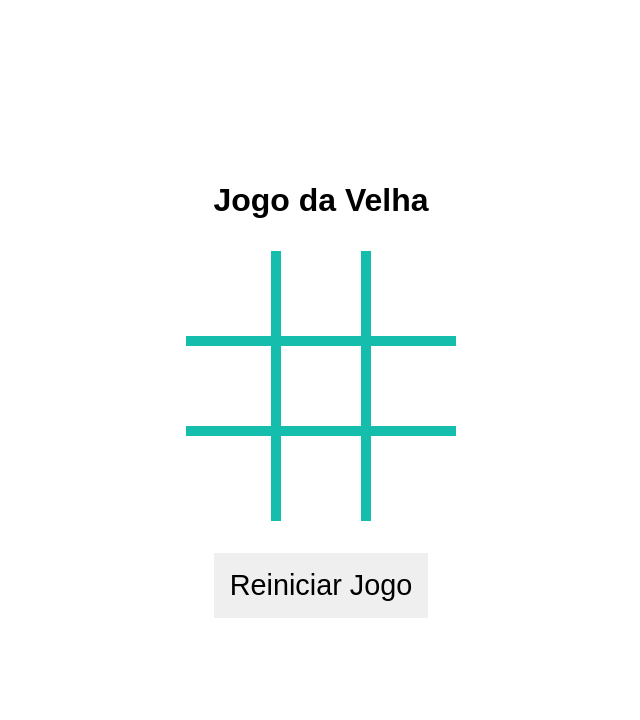
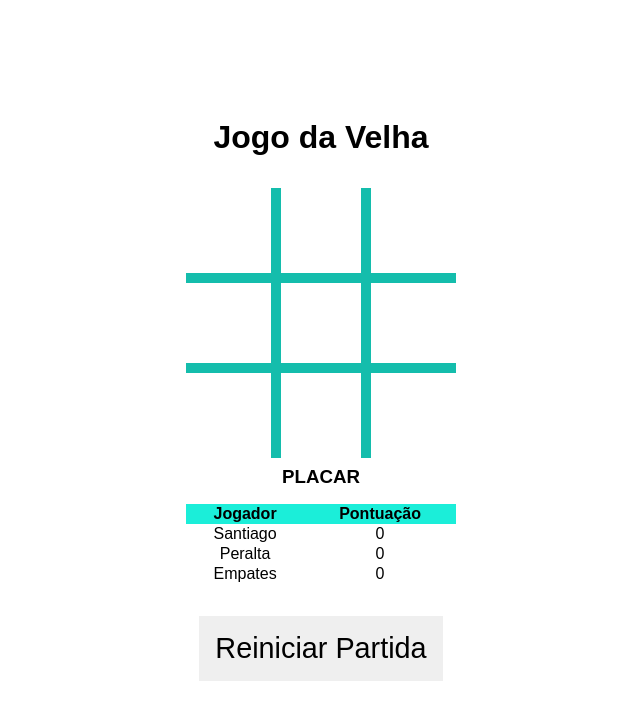
Before and after one commit to pliniohavila/jogo_da_velha, a PHP site: page / in a window 1280 px wide. Shown: the top 720 px of the page, without its empty margins (319-959 px from the left). Run offline with PHP 8.4, Linux system fonts and the light colour scheme.

Commit message:
Implement placar and model to players insert infos

```diff
--- a/assets/css/styles.css
+++ b/assets/css/styles.css
@@ -10,6 +10,10 @@
     align-content: center;
     justify-content: center;
     font-family: sans-serif;
+}
+
+button {
+    cursor: pointer;
 }
 
 .container {
@@ -33,12 +37,13 @@
     border-collapse: collapse;
 }
 
-tr:nth-child(2) {
+/* .tr-middle:nth-child(2) { */
+.tr-middle {
     border-top: 10px solid #14bdac;
     border-bottom: 10px solid #14bdac;
 }
 
-td {
+.td-game {
     height: 90px;
     width: 90px;
     cursor: pointer;
@@ -70,6 +75,31 @@
     transition: all 0.5s ease;
 }
 
+.placar {
+    margin-top: 0.5rem;
+}
+
+.placar-title {
+    text-align: center;
+    text-transform: uppercase;
+}
+
+.placar-table {
+    margin-top: 1rem;
+    width: 100%;
+    text-align: center;
+}
+
+.placar-table > thead {
+    columns: #fff;
+    background-color: #1beed9;
+}
+
+.placar-table + tr {
+    padding: 5px;
+    border: 1px solid #1beed9;;
+}
+
 .footer {
     text-align: center;
     padding: 0.8 rem;
--- a/assets/js/game.js
+++ b/assets/js/game.js
@@ -4,8 +4,34 @@
     [0, 0 , 0],
 ];
 
-const PLAYER_1   = 1;
-const PLAYER_2   = 2;
+const PLACAR = {
+    player1: 0,
+    player2: 0,
+    tie: 0
+}
+
+const symbols = {
+    'x': {
+        symbolId: 1,
+        symbolIcon: '.mark_x',
+    },
+    'o': {
+        symbolId: 2,
+        symbolIcon: '.mark_o',
+    }
+}
+
+class Player {
+    constructor(name, symbol) {
+        this.name = name;
+        this.symbol = symbols[symbol];
+    }
+}
+
+let PLAYER_1;
+let PLAYER_2;
+let ACTUAL_PLAYER;
+let MACHINE = 1;
 
 const tds = document.getElementsByTagName('td');
 const tds_arr = Array.from(tds);
@@ -18,19 +44,27 @@
     });
 }
 
-function remove_event_listener() {
-    document.addEventListener("click", function(e){
-        e.preventDefault();
-    }, false);
-    // console.log('event');
-    // tds_arr.forEach((td) => {
-    //     td.removeEventListener('click', () => {
-    //         playerMark(td);
-    //     }, true);
-    // });
+function startGame() {
+    // const modal = document.getElementById("options");
+    // modal.style.display = 'none';
+    add_event_listener();
+
+    PLAYER_1 = new Player('Santiago', 'x');
+    PLAYER_2 = new Player('Peralta', 'o');
+
+    getById('placar-player1-name').innerText = PLAYER_1.name;
+    getById('placar-player2-name').innerText = PLAYER_2.name;
+
+    updatePlacar();
+
+    ACTUAL_PLAYER = PLAYER_1
 }
 
-add_event_listener();
+startGame()
+
+function blockMouse(event) {
+    event.preventDefault();
+  }
 
 function playerMark(td) {
     const [line_s, column_s] = td.id.split('');
@@ -38,16 +72,18 @@
     const column = parseInt(column_s);
     if (data_game[line][column] === 0)
     {
-        data_game[line][column] = PLAYER_1;
-        const x_div = td.querySelector('.mark_x');
+        data_game[line][column] = ACTUAL_PLAYER.symbol.symbolId;
+        const x_div = td.querySelector(ACTUAL_PLAYER.symbol.symbolIcon);
         x_div.style.display = 'block';
     }
-    remove_event_listener();
     setTimeout(() => {
         if (checkEndGame())
             return;
-        machineMark();
-     }, 300);
+        if (MACHINE === 1)
+            machineMark();
+        else
+            ACTUAL_PLAYER = ACTUAL_PLAYER === PLAYER_1 ? PLAYER_2 : PLAYER_1;
+    }, 300);
 }
 
 function getRandom() {
@@ -62,10 +98,10 @@
     {
         if (data_game[line][column] === 0)
         {
-            data_game[line][column] = PLAYER_2;
+            data_game[line][column] = PLAYER_2.symbol.symbolId;
             const id_div = `${line}${column}`
-            const td = document.getElementById(id_div);
-            const o_div = td.querySelector('.mark_o');
+            const td = getById(id_div);
+            const o_div = td.querySelector(PLAYER_2.symbol.symbolIcon);
             o_div.style.display = 'block';
             flag = false;
         }
@@ -163,26 +199,32 @@
 }
 
 function checkEndGame() {
-    let checkedWin = checkWin(PLAYER_1);
+    let checkedWin = checkWin(PLAYER_1.symbol.symbolId);
 
     if (checkedWin.won) {
         highlight(checkedWin.index);
+        PLACAR.player1++;
+        updatePlacar();
         setTimeout(() => {
-            alert('Você ganhou 😎');
+            alert(`A pessoa jogadora ${PLAYER_1.name} ganhou 😎`);
         }, 200);
         return true;
     }
 
-    checkedWin = checkWin(PLAYER_2);
+    checkedWin = checkWin(PLAYER_2.symbol.symbolId);
     if (checkedWin.won) {
         highlight(checkedWin.index);
+        PLACAR.player2++;
+        updatePlacar();
         setTimeout(() => {
-            alert('Você perdeu 😒');
+            alert(`A pessoa jogadora ${PLAYER_2.name} ganhou 😎`);
         }, 200);
         return true;
     }
 
     if (checkTie()) {
+        PLACAR.tie++;
+        updatePlacar();
         alert("Deu empate 🤣");
         return true;
     }
@@ -190,13 +232,14 @@
 }
 
 function highlight(index) {
+    console.log(index);
     const q0 = index[0].join('');
     const q1 = index[1].join('');
     const q2 = index[2].join('');
 
-    document.getElementById(q0).classList.add('highlight');
-    document.getElementById(q1).classList.add('highlight');
-    document.getElementById(q2).classList.add('highlight');
+    getById(q0).classList.add('highlight');
+    getById(q1).classList.add('highlight');
+    getById(q2).classList.add('highlight');
 }
 
 function remove_highlight() {
@@ -205,3 +248,23 @@
             td.classList.remove('highlight');
     }
 }
+
+function showInputPlayer2() {
+    const divInputPlayer2 = getById('input-player2');
+    const divInputPlayer2ClassList = divInputPlayer2.classList;
+    if (divInputPlayer2ClassList.contains('infos-group-hidden'))
+        divInputPlayer2.classList.remove('infos-group-hidden');
+    else
+        divInputPlayer2.classList.add('infos-group-hidden');
+}
+
+function updatePlacar() {
+    getById('placar-player1-points').innerText = PLACAR.player1;
+    getById('placar-player2-points').innerText = PLACAR.player2;
+    getById('placar-tie').innerText = PLACAR.tie;
+}
+
+
+function getById(strId) {
+    return document.getElementById(strId);
+}
--- a/index.html
+++ b/index.html
@@ -16,52 +16,118 @@
     <div class="game">
         <table>
             <tr>
-                <td class="td_border_right" id="00">
+                <td class="td_border_right td-game" id="00">
                     <div class="mark_x"></div>
                     <div class="mark_o"></div>
                 </td>
-                <td class="td_border_right" id="01">
+                <td class="td_border_right td-game" id="01">
                     <div class="mark_x"></div>
                     <div class="mark_o"></div>
                 </td>
-                <td id="02">
+                <td class="td-game" id="02">
+                    <div class="mark_x"></div>
+                    <div class="mark_o"></div>
+                </td>
+            </tr>
+            <tr class="tr-middle">
+                <td class="td_border_right td-game" id="10">
+                    <div class="mark_x"></div>
+                    <div class="mark_o"></div>
+                </td>
+                <td class="td_border_right td-game" id="11">
+                    <div class="mark_x"></div>
+                    <div class="mark_o"></div>
+                </td>
+                <td class="td-game" id="12">
                     <div class="mark_x"></div>
                     <div class="mark_o"></div>
                 </td>
             </tr>
             <tr>
-                <td class="td_border_right" id="10">
+                <td class="td_border_right td-game" id="20">
                     <div class="mark_x"></div>
                     <div class="mark_o"></div>
                 </td>
-                <td class="td_border_right" id="11">
+                <td class="td_border_right td-game" id="21">
                     <div class="mark_x"></div>
                     <div class="mark_o"></div>
                 </td>
-                <td id="12">
-                    <div class="mark_x"></div>
-                    <div class="mark_o"></div>
-                </td>
-            </tr>
-            <tr>
-                <td class="td_border_right" id="20">
-                    <div class="mark_x"></div>
-                    <div class="mark_o"></div>
-                </td>
-                <td class="td_border_right" id="21">
-                    <div class="mark_x"></div>
-                    <div class="mark_o"></div>
-                </td>
-                <td id="22">
+                <td class="td-game" id="22">
                     <div class="mark_x"></div>
                     <div class="mark_o"></div>
                 </td>
             </tr>
         </table>
+        <div class="placar">
+            <div>
+                <h3 class="placar-title">Placar</h3>
+            </div>
+            <table class="placar-table">
+                <thead>
+                    <tr>
+                        <th>Jogador</th>
+                        <th>Pontuação</th>
+                    </tr>
+                </thead>
+                <tbody>
+                    <tr>
+                        <td id="placar-player1-name"></td>
+                        <td id="placar-player1-points"></td>
+                    </tr>
+                    <tr>
+                        <td id="placar-player2-name"></td>
+                        <td id="placar-player2-points"></th>
+                    </tr>
+                    <tr>
+                        <td>Empates</td>
+                        <td id="placar-tie"></th>
+                    </tr>
+                </tbody>
+            </table>
+        </div>
     </div>
     <div class="footer">
         <button id="retart" class="restart" onclick="resetGame()">
-            Reiniciar Jogo
+            Reiniciar Partida
+        </button>
+    </div>
+</div>
+
+<div id="options" class="modal">
+    <div class="modal-content">
+        <div class="modal-header">
+        <!-- <span class="close">&times;</span> -->
+            <h2>Opções de Jogo</h2>
+        </div>
+    <div class="modal-body">
+        <div class="infos-group">
+            <label for="player1">Nome do Jogador 1: </label>
+            <input type="text" name="player1" id="player1" class="infos-input"/>
+        </div>
+        <div class="infos-group">
+            <span>
+                <label for="option-two-players">Dois jogadores?</label>
+                <input type="checkbox" name="option-two-players" id="option-two-players" onchange="showInputPlayer2()">
+            </span>
+        </div>
+        <div class="infos-group infos-group-hidden" id="input-player2">
+            <label for="player2">Nome do Jogador 2: </label>
+            <input type="text" name="player2" id="player2" class="infos-input"/>
+        </div>
+        <div class="infos-group">
+            <label for="player2">O Jogador 1 escolhe qual simbolo?</label>
+            <select name="select">
+                <option value="x">X</option>
+                <option value="o" selected>O</option>
+            </select>
+            <!-- <input type="checkbox" name="x" id="x" />
+            <input type="checkbox" name="o" id="o" /> -->
+        </div>
+
+    </div>
+    <div class="modal-footer">
+        <button id="start" class="start" onclick="startGame()">
+            Iniciar Jogo
         </button>
     </div>
 </div>
```
Also changed, not shown: other parts of assets/css/styles.css (+90 -1 lines), TODO.MD (+2 -2 lines).
